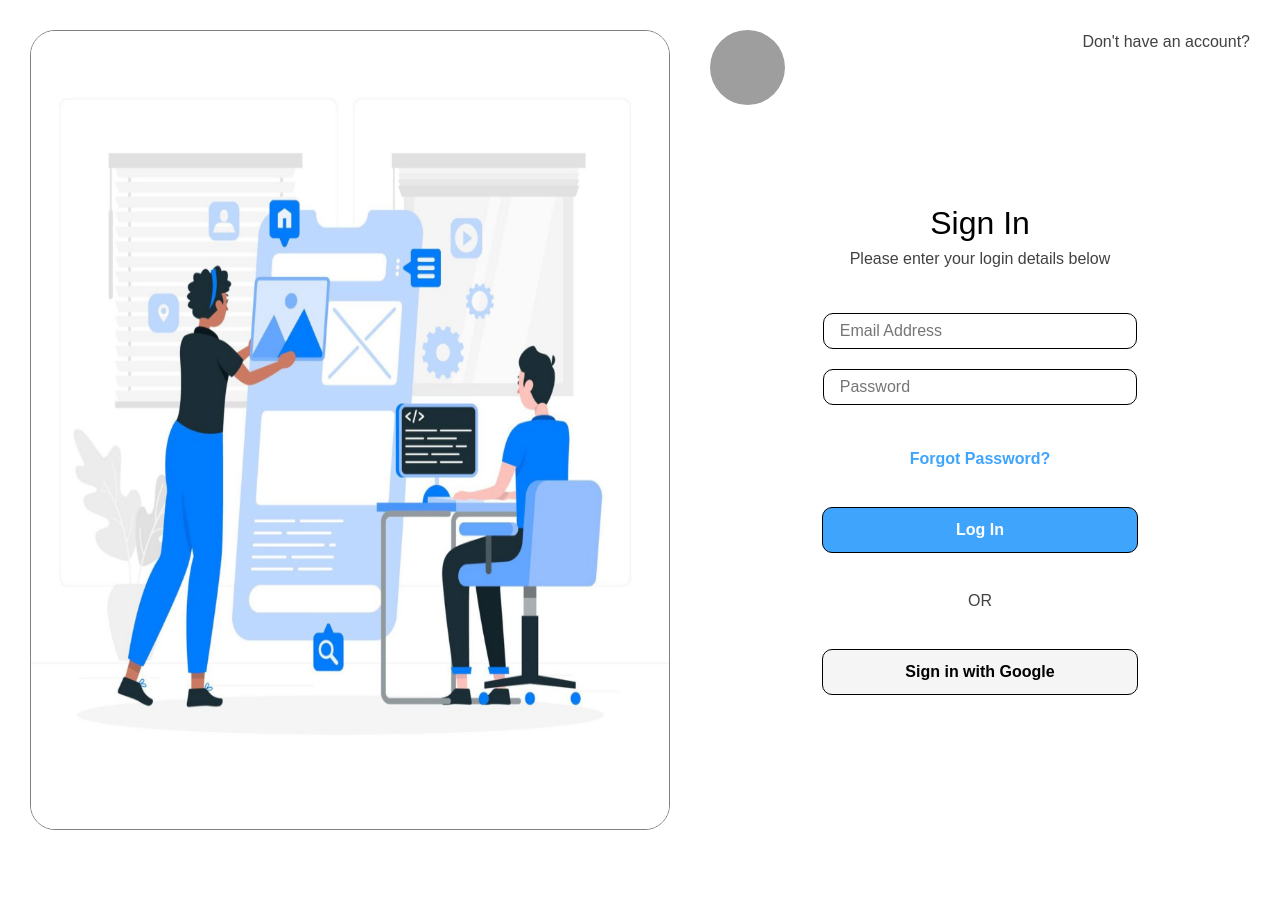
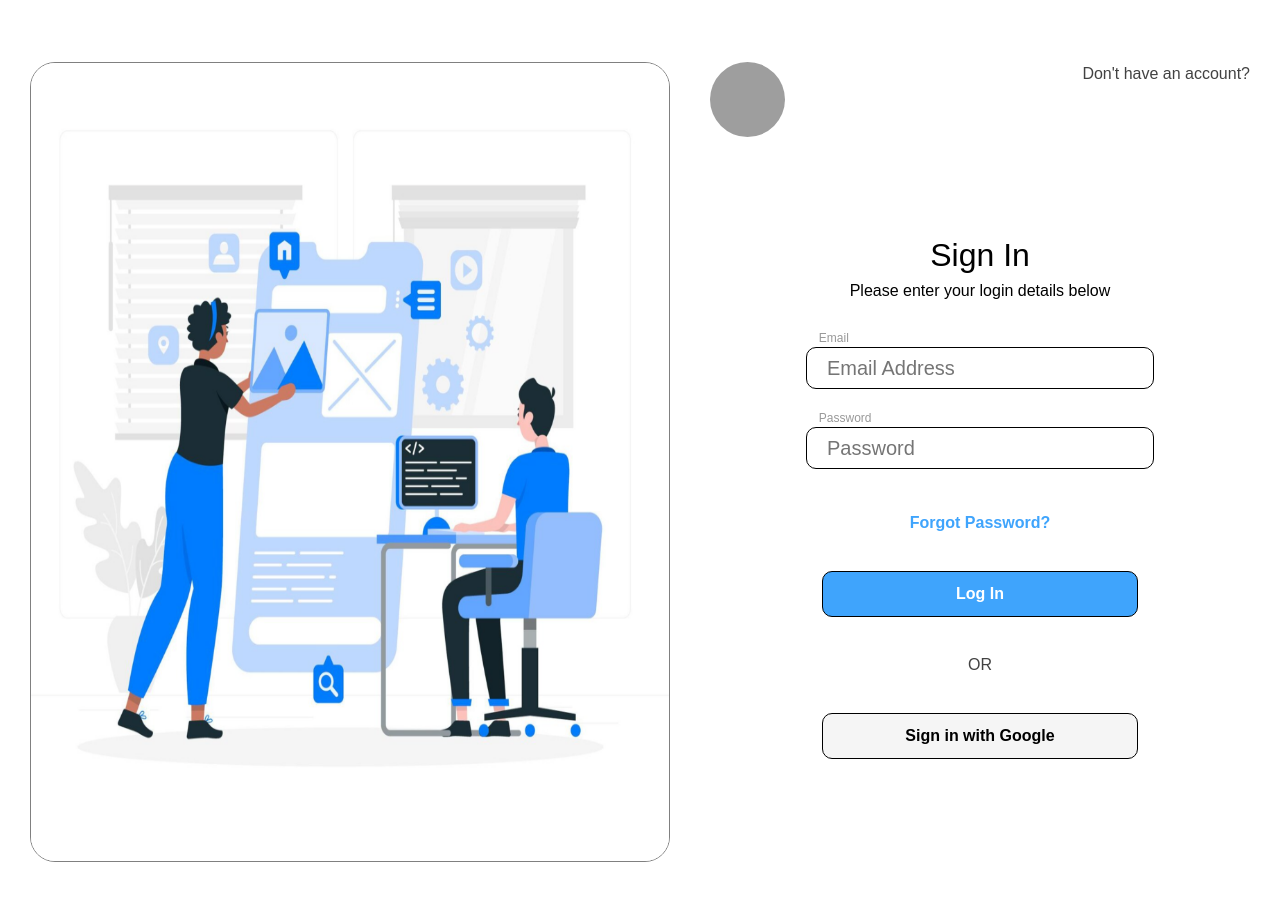
Before and after one commit to coosey/react-go, a React (Create React App) app in the folder app/my-app/: page / in a window 1280 px wide. Shown: the top 900 px of the page. Built offline with nearby package versions, Linux system fonts and the light colour scheme; grey boxes are pictures that could not be loaded.

Commit message:
added padding to top of login

```diff
--- a/app/my-app/src/components/form-fields/formInput/index.scss
+++ b/app/my-app/src/components/form-fields/formInput/index.scss
@@ -1,12 +1,40 @@
+@use '../../../assets/abstracts' as *;
+
 .field-wrapper {
   margin: 10px;
-  padding-left: 2rem;
-  padding-right: 2rem;
+  padding-left: 5rem;
+  padding-right: 5rem;
   display: flex;
+  flex-direction: column;
   justify-content: center;
 
-  label, input {
+  label,
+  input {
     flex-grow: 1;
+  }
+
+  input:focus-visible {
+    outline: none !important;
+    border: 2px solid #3fa4fc;
+  }
+
+  input {
+    font-size: 20px;
+    width: 100%;
+    transition: border-color 250ms;
+    background-color: transparent;
+  }
+
+  label {
+    color: #999;
+    font-size: 0.75em;
+    font-weight: normal;
+    padding-left: 0.80rem;
+    pointer-events: none;
+  }
+
+  &--label {
+    text-align: left;
   }
 
   &--input {
--- a/app/my-app/src/components/login-form/index.scss
+++ b/app/my-app/src/components/login-form/index.scss
@@ -6,11 +6,6 @@
   display: flex;
   flex-direction: column;
   text-align: center;
-
-  :nth-child(2) {
-    padding-bottom: 2em;
-    color: $text-signup;
-  }
 
   h1 {
     margin: 10px 0px 0px 0px;
@@ -25,9 +20,6 @@
   }
 
   input {
-    max-width: calc(60% + 3rem);
-    margin-left: 1rem;
-    margin-right: 1rem;
     border-radius: 10px;
   }
 
--- a/app/my-app/src/components/login-form/index.tsx
+++ b/app/my-app/src/components/login-form/index.tsx
@@ -10,8 +10,22 @@ export const LoginForm = () => {
     <form className="form-container">
       <h1>Sign In</h1>
       <p>Please enter your login details below</p>
-      <FormInput type="email" name="email" value={email} placeholder="Email Address" onChange={(e) => setEmail(e?.target?.value)} />
-      <FormInput type="password" name="password" value={password} placeholder="Password" onChange={(e) => setPassword(e?.target?.value)} />
+      <FormInput
+        label="Email"
+        type="email"
+        name="email"
+        value={email}
+        placeholder="Email Address"
+        onChange={(e) => setEmail(e?.target?.value)}
+      />
+      <FormInput
+        label="Password"
+        type="password"
+        name="password"
+        value={password}
+        placeholder="Password"
+        onChange={(e) => setPassword(e?.target?.value)}
+      />
       <div className="forgot-password">
         <a>Forgot Password?</a>
       </div>
--- a/app/my-app/src/pages/login/index.scss
+++ b/app/my-app/src/pages/login/index.scss
@@ -5,6 +5,7 @@
   flex-direction: row;
   justify-content: center;
   margin: 10px;
+  padding-top: 2rem;
 
   @media screen and (max-width: 1200px) {
     flex-direction: column;
@@ -90,12 +91,6 @@
       @media screen and (min-width: 1201px) {
         margin-bottom: 15em;
       }
-
-      input, button {
-        @media screen and (max-width: 561px) {
-          max-width: 100%;
-        }
-      }
     }
   }
 }
```
